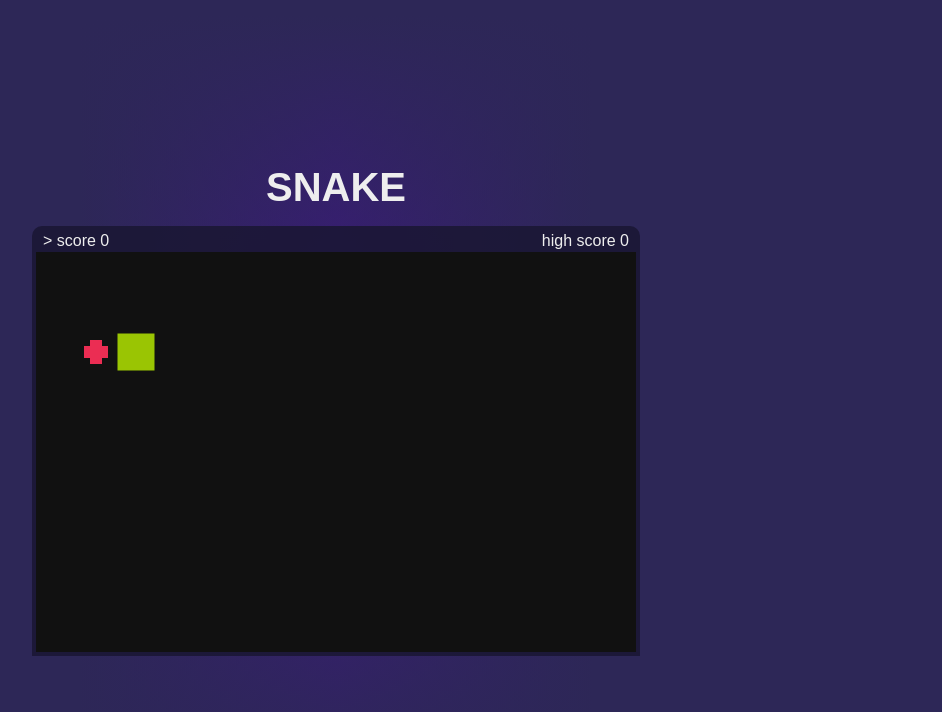
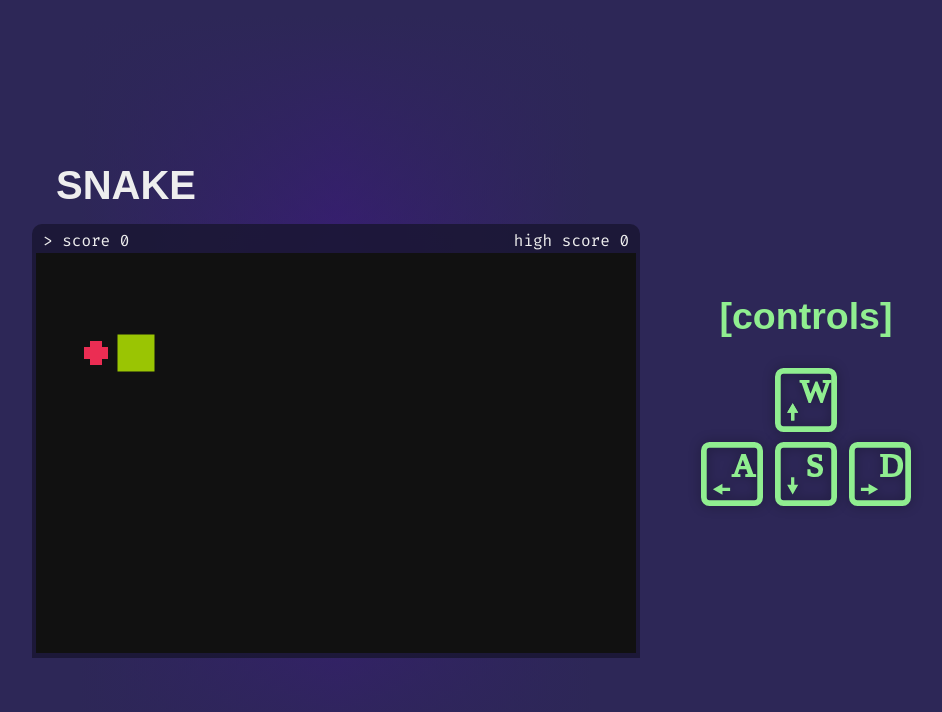
Before and after one commit to alexio-codev/snake, a plain HTML site: page index.html in a window 1280 px wide. Both pictures are taken after a click on the element "Enter". Shown: the whole page, without its empty margins (304-1246 px from the left). Drawn offline with Linux system fonts and the light colour scheme.

Commit message:
Agregar layout de controles en tiempo real

```diff
--- a/index.html
+++ b/index.html
@@ -5,9 +5,14 @@
     <link rel="stylesheet" href="snake.css" />
     <link rel="icon" href="assets/favicon.png" type="image/png" />
     <title>Snake</title>
+
+    <link rel="preconnect" href="https://fonts.googleapis.com">
+    <link rel="preconnect" href="https://fonts.gstatic.com" crossorigin>
+    <link href="https://fonts.googleapis.com/css2?family=Baloo+2:wght@400..800&family=Fira+Code:wght@300..700&display=swap" rel="stylesheet">
   </head>
 
   <body>
+    <div id="main">
       <h1>SNAKE</h1>
       <span id="start-button">Enter</span>
       <dialog id="restart-button">
@@ -20,6 +25,25 @@
         </div>
         <canvas id="board"></canvas>
       </div>
+    </div>
+    <div id="controls">
+      <h2>[controls]</h2>
+      <svg class="icon key-a">
+        <use href="assets/icons.svg#keyA">
+      </svg>
+
+      <svg class="icon key-d">
+        <use href="assets/icons.svg#keyD">
+      </svg>
+
+      <svg class="icon key-s">
+        <use href="assets/icons.svg#keyS">
+      </svg>
+
+      <svg class="icon key-w">
+        <use href="assets/icons.svg#keyW">
+      </svg>
+    </div>
     <audio src="assets/snake.mp3" loop preload="auto"></audio>
     <script src="snake.js"></script>
   </body>
--- a/snake.css
+++ b/snake.css
@@ -9,12 +9,20 @@ body {
   height: 100vh;
   background: linear-gradient(#2d2757 2%, transparent, #2d2757 98%),
     linear-gradient(90deg, #2d2757 30%, #3d1881, #2d2757 70%);
-  display: flex;
-  flex-direction: column;
-  justify-content: center;
+  display: grid;
+  grid-template-columns: 1fr auto 1fr;
+  align-content: center;
+  justify-items: center;
   align-items: center;
   font-family: sans-serif;
   color: #eee;
+}
+
+#main {
+  display: flex;
+  justify-content: center;
+  flex-direction: column;
+  grid-column: 2;
 }
 
 h1 {
@@ -35,6 +43,7 @@ h1 {
   padding: 2px 5px;
   color: #e00000;
   font-weight: bold;
+  align-self: center;
 }
 
 #restart-button {
@@ -59,6 +68,7 @@ h1 {
   display: flex;
   justify-content: space-between;
   padding: 2px;
+  font-family: "Fira Code", monospace;
 }
 
 #score-layout {
@@ -82,7 +92,7 @@ h1 {
   top: -4px;
   left: -4px;
   width: calc(var(--canvas-width) + 8px);
-  height: calc(var(--canvas-height) + 30px);
+  height: calc(var(--canvas-height) + 34px);
   background-color: #1a1633dd;
   border-radius: 10px 10px 0 0;
 }
@@ -90,3 +100,48 @@ h1 {
 .hidden {
   opacity: 0;
 }
+
+#controls {
+  display: grid;
+  grid-template-columns: repeat(3, auto);
+  grid-auto-rows: auto;
+  justify-items: center;
+  gap: 10px;
+  margin: 20px;
+  width: min-content;
+  height: min-content;
+  font-size: 25px;
+  font-weight: normal;
+  color: lightgreen;
+}
+
+#controls h2 {
+  grid-column: 1 / -1;
+  padding: 0 20px 20px;
+}
+
+.key-w {
+  grid-row: 2;
+  grid-column: 2;
+}
+
+.key-a {
+  grid-row: 3;
+  grid-column: 1;
+}
+
+.key-s {
+  grid-row: 3;
+  grid-column: 2;
+}
+
+.key-d {
+  grid-row: 3;
+  grid-column: 3;
+}
+
+.icon {
+  width: 64px;
+  height: 64px;
+  filter: drop-shadow(0 0 6px #00000055);
+}
--- a/snake.js
+++ b/snake.js
@@ -53,6 +53,7 @@ const startGame = () => {
   displayHighScore();
   placeFood();
   document.addEventListener("keydown", changeDirection);
+  document.addEventListener("keyup", changeKeyColor);
   clearInterval(gameLoop);
   gameLoop = setInterval(update, 100);
 };
@@ -83,6 +84,7 @@ const update = () => {
     saveHighScore(score);
     bgMusic.pause();
     document.removeEventListener("keydown", changeDirection);
+    document.removeEventListener("keyup", changeKeyColor);
     restartBtn.showModal();
     restartBtn.addEventListener("click", handleRestartGame);
     document.addEventListener("keydown", handleRestartGame);
@@ -169,11 +171,23 @@ function drawFood() {
   ctx.fillRect(x + (size - thickness) / 2, y, thickness, size);
 }
 
+// arrow.svg
+const svgKeyW = document.querySelector(".key-w");
+const svgKeyS = document.querySelector(".key-s");
+const svgKeyD = document.querySelector(".key-d");
+const svgKeyA = document.querySelector(".key-a");
+
+// colors
+let currentColor = "unset";
+let pressColor = "crimson";
+
 // Controls
 let directionChanged = false;
 const changeDirection = (e) => {
   if (!directionChanged)
     if ((e.code === "ArrowUp" || e.code === "KeyW") && velocityY != 1) {
+      isKeyPressed = true;
+      svgKeyW.style.color = pressColor;
       velocityX = 0;
       velocityY = -1;
       directionChanged = true;
@@ -181,6 +195,8 @@ const changeDirection = (e) => {
       (e.code === "ArrowDown" || e.code === "KeyS") &&
       velocityY != -1
     ) {
+      isKeyPressed = true;
+      svgKeyS.style.color = pressColor;
       velocityX = 0;
       velocityY = 1;
       directionChanged = true;
@@ -188,6 +204,8 @@ const changeDirection = (e) => {
       (e.code === "ArrowRight" || e.code === "KeyD") &&
       velocityX != -1
     ) {
+      isKeyPressed = true;
+      svgKeyD.style.color = pressColor;
       velocityX = 1;
       velocityY = 0;
       directionChanged = true;
@@ -195,10 +213,28 @@ const changeDirection = (e) => {
       (e.code === "ArrowLeft" || e.code === "KeyA") &&
       velocityX != 1
     ) {
+      isKeyPressed = true;
+      svgKeyA.style.color = pressColor;
       velocityX = -1;
       velocityY = 0;
       directionChanged = true;
     }
+};
+
+const changeKeyColor = (e) => {
+  if (e.code === "ArrowUp" || e.code === "KeyW") {
+    isKeyPressed = false;
+    svgKeyW.style.color = currentColor;
+  } else if (e.code === "ArrowDown" || e.code === "KeyS") {
+    isKeyPressed = false;
+    svgKeyS.style.color = currentColor;
+  } else if (e.code === "ArrowRight" || e.code === "KeyD") {
+    isKeyPressed = false;
+    svgKeyD.style.color = currentColor;
+  } else if (e.code === "ArrowLeft" || e.code === "KeyA") {
+    isKeyPressed = false;
+    svgKeyA.style.color = currentColor;
+  }
 };
 
 const rootEl = document.documentElement;
@@ -260,4 +296,9 @@ const resetGame = () => {
   clearInterval(gameLoop);
   gameLoop = setInterval(update, 100);
   document.addEventListener("keydown", changeDirection);
+  document.addEventListener("keyup", changeKeyColor);
+  svgKeyW.style.color = currentColor;
+  svgKeyS.style.color = currentColor;
+  svgKeyD.style.color = currentColor;
+  svgKeyA.style.color = currentColor;
 };
```
Also changed, not shown: assets/icons.svg (added). Lines whose indentation alone changed are shown as unchanged.
